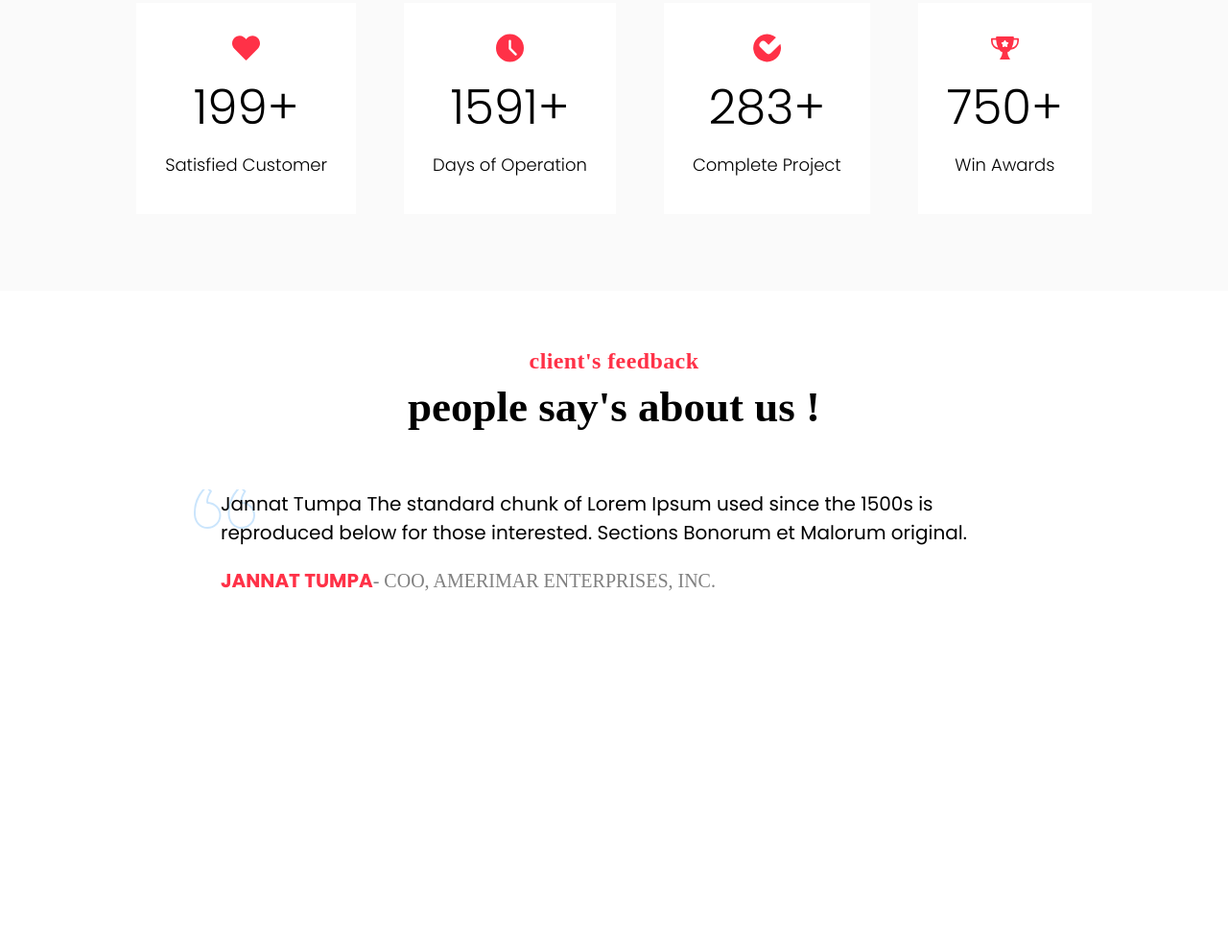
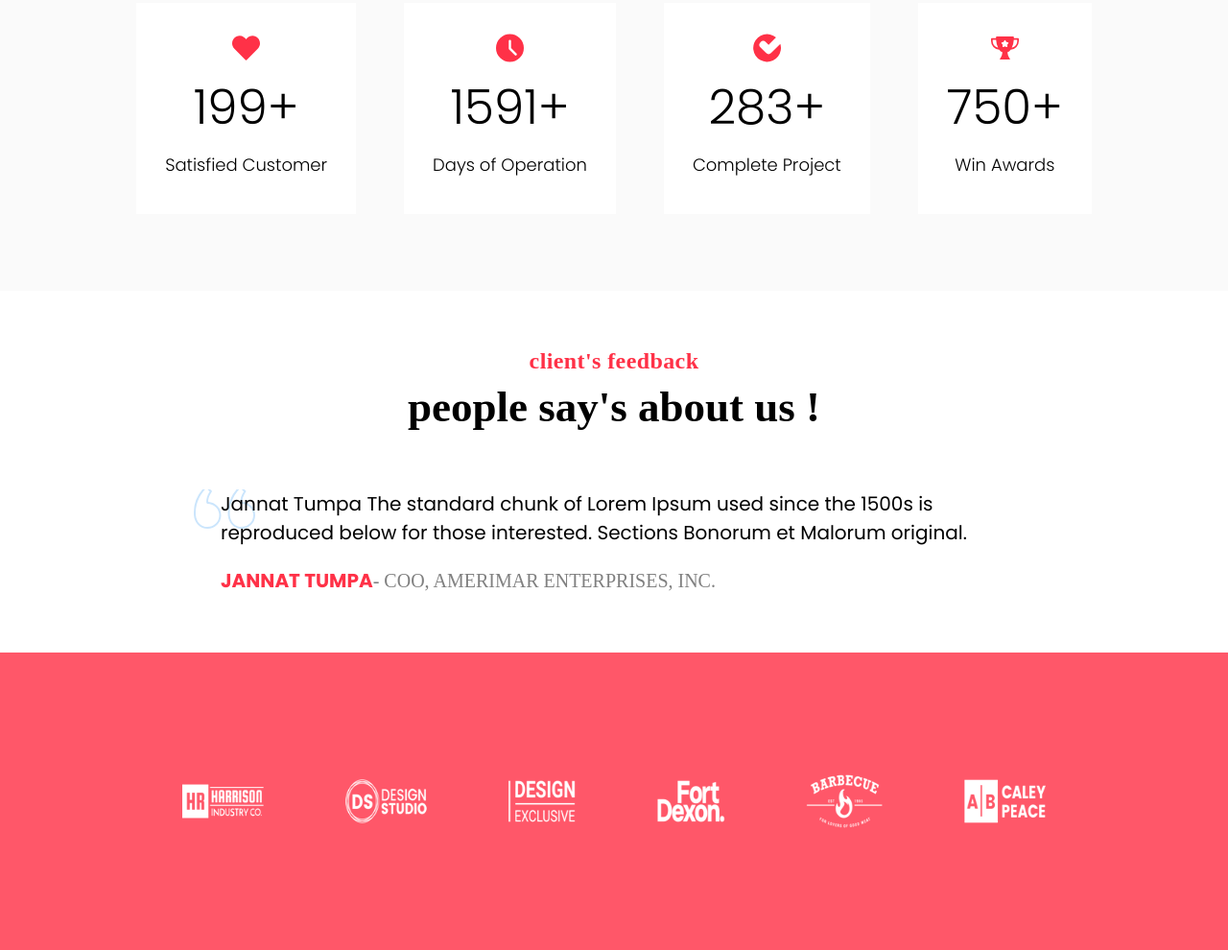
Before and after one commit to PandhereAnu10/digital-marketing, a plain HTML site: page index.html in a window 1280 px wide. Shown: the part 2630-3620 px from the top of the page at 96% size. Drawn offline with Linux system fonts and the light colour scheme; files whose address does not match are found by name; a web font is replaced by a local one.

Commit message:
Update styles.css

```diff
--- a/styles.css
+++ b/styles.css
@@ -742,7 +742,7 @@ form input[type="text"]:focus {
 
 #footer{
     display: flex;
-    background-image: url(NoPath - Copy.svg);
+    background-image: url(NoPath.svg);
     height: 310px;
     justify-content: center;
     align-items: center;
```
